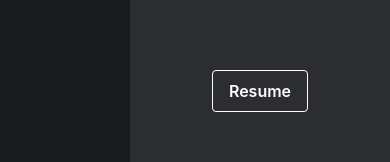
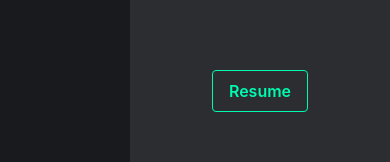
Before and after one commit to FattahSalleh/fattahsalleh.github.io, a React (Create React App) app: page / in a window 390 px wide. Both pictures are taken after a click on the button 350 px from the left and 32 px from the top of the page. Shown: the part 503-665 px from the top of the page. Built offline with nearby package versions, Linux system fonts and the light colour scheme.

Commit message:
style: add green bg and text to Resume in mobile

```diff
--- a/src/components/Navigation/TopNavBar.tsx
+++ b/src/components/Navigation/TopNavBar.tsx
@@ -133,7 +133,7 @@ export default function TopNavBar({
 							{button.label}
 						</button>
 					))}
-					<div className="border rounded py-2 px-4 mt-16 hover:shadow-[0_0px_10px_5px_rgba(80,200,120,1.0)] hover:border-greenTurquoise transition-all">
+					<div className="border rounded border-greenTurquoise text-greenTurquoise py-2 px-4 mt-16 hover:shadow-[0_0px_10px_5px_rgba(80,200,120,1.0)] hover:border-greenTurquoise transition-all">
 						<a href={resume} target="_blank" rel="noreferrer">
 							Resume
 						</a>
```
Also changed, not shown: 1 other file (tests, documents, lock files or other folders).
